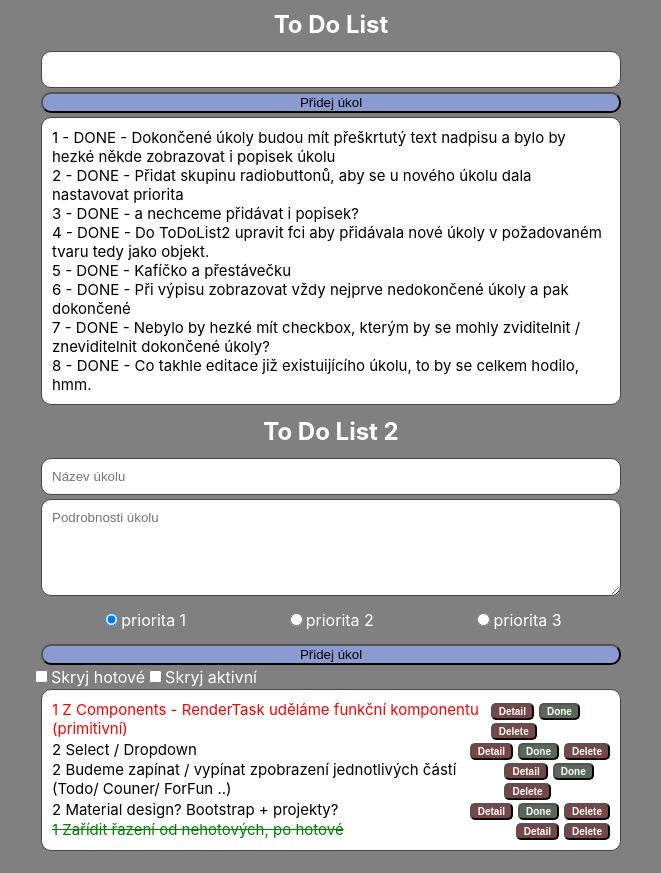
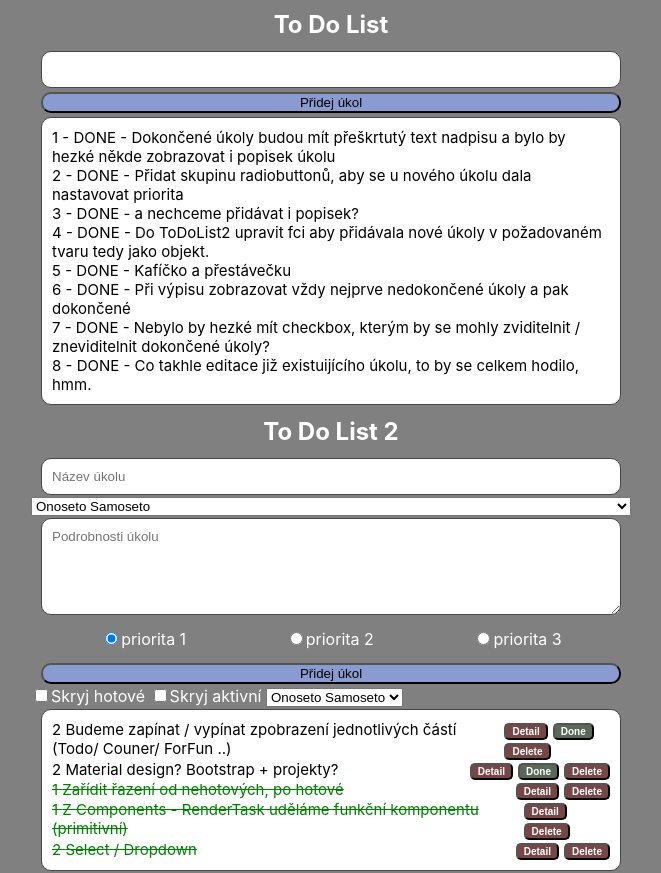
Before and after one commit to Liborias/statistikaRustuTravy, a React (Create React App) app: page / in a window 1280 px wide. Shown: the whole page, without its empty margins (309-970 px from the left). Built offline with nearby package versions, Linux system fonts and the light colour scheme.

Commit message:
Select Done

```diff
--- a/src/Components/RenderTask.js
+++ b/src/Components/RenderTask.js
@@ -1,8 +1,8 @@
 import React from "react";
 
 function RenderTask(props) {
-  const { tasks } = props;
-  const vysledneDivy = tasks.map(x => (
+  const { ukoly } = props;
+  const vysledneDivy = ukoly.map(x => (
     <div
       className={`task priority${x.priority} ${x.isDone ? "done" : ""}`}
       key={x.id}
--- a/src/Modal/Modal.js
+++ b/src/Modal/Modal.js
@@ -2,11 +2,13 @@ import React from "react";
 
 class Modal extends React.Component {
   state = {
-    inputValue: this.props.data.description
+    inputValue: this.props.data.description,
+    inputUser: this.props.data.responsible
   };
 
   render() {
     const { data, closeModal, updateDescritpion } = this.props;
+    console.log("data", data);
     return (
       <div className="modal-wrapper">
         <div className="modal-content">
@@ -16,6 +18,15 @@ class Modal extends React.Component {
             <button onClick={() => closeModal()}>X</button>
           </div>
           <div className="taskDetail">
+            <select
+              value={this.state.inputUser}
+              disabled={false} //deaktivuje prvek v tomto případě select
+              onChange={e => this.setState({ inputUser: e.target.value })}
+            >
+              <option value="user1">Libor Žák</option>
+              <option value="user2">Žíža</option>
+              <option value="user3">Onoseto Samoseto</option>
+            </select>
             <input
               className="textDetail"
               type="text"
@@ -24,7 +35,13 @@ class Modal extends React.Component {
             />
           </div>
           <button
-            onClick={() => updateDescritpion(this.state.inputValue, data.id)}
+            onClick={() =>
+              updateDescritpion(
+                this.state.inputValue,
+                this.state.inputUser,
+                data.id
+              )
+            }
           >
             Uložit
           </button>
--- a/src/ToDoList2/ToDoList2.js
+++ b/src/ToDoList2/ToDoList2.js
@@ -11,24 +11,24 @@ class ToDoList2 extends React.Component {
         isDone: true,
         priority: 1,
         description: "Nejdříve se mají řadit hotové úkoly, až za nimi hotové",
-        reponsible: null,
+        responsible: "user1",
         id: 1
       },
       {
         taskName:
           "Z Components - RenderTask uděláme funkční komponentu (primitivní)",
-        isDone: false,
+        isDone: true,
         priority: 1,
         description: "Podrobnosti úkolu",
-        reponsible: null,
+        responsible: "user1",
         id: 3
       },
       {
         taskName: "Select / Dropdown",
-        isDone: false,
+        isDone: true,
         priority: 2,
         description: "Podrobnosti úkolu",
-        reponsible: null,
+        responsible: "user3",
         id: 2
       },
       {
@@ -37,7 +37,7 @@ class ToDoList2 extends React.Component {
         isDone: false,
         priority: 2,
         description: "Podrobnosti úkolu",
-        reponsible: null,
+        responsible: "user2",
         id: 4
       },
       {
@@ -45,7 +45,7 @@ class ToDoList2 extends React.Component {
         isDone: false,
         priority: 2,
         description: "Podrobnosti úkolu",
-        reponsible: null,
+        responsible: "user2",
         id: 5
       }
     ],
@@ -56,7 +56,8 @@ class ToDoList2 extends React.Component {
     filtredTasks: [],
     doneTasks: [],
     checkBoxDone: false,
-    checkBoxUndone: false
+    checkBoxUndone: false,
+    responsibleUser: "user3"
   };
 
   renderFiltered = () => {
@@ -80,7 +81,7 @@ class ToDoList2 extends React.Component {
     //return this.renderTask(sortedTasks);
     return (
       <RenderTask
-        tasks={sortedTasks}
+        ukoly={sortedTasks}
         oznacHotovo={m => this.setDone(m)}
         smaz={m => this.remove(m)}
         ukazPodrobnosti={m => this.setState({ showModalData: m })}
@@ -145,7 +146,7 @@ class ToDoList2 extends React.Component {
   };
 
   addTask = (ukol = "", podrobnosti = "", priorita = 1) => {
-    const { tasks } = this.state;
+    const { tasks, responsibleUser } = this.state;
     // const rozsirene = tasks.concat(["se učit"]);
     //    this.setState({ tasks: rozsirene });
     const newTask = {
@@ -153,20 +154,26 @@ class ToDoList2 extends React.Component {
       isDone: false,
       priority: priorita,
       description: podrobnosti,
-      reponsible: null,
+      responsible: responsibleUser,
       //id: Math.round(Math.random()*10000) //generuje náhodá čísl (Jiřinčin způsob)
       id: new Date()
     };
     const copyTasks = [...tasks, newTask]; // tři tečky jsou příkaz k vytvoření kopie z tasks
     //copyTasks.push("uuuu");
-    this.setState({ tasks: copyTasks, inputValue: "" }); //tohle nejen přepíše pole s úkoly za nové, ale i promaže řádek inputu
+    this.setState({
+      tasks: copyTasks,
+      inputValue: "",
+      podrobnosti: "",
+      responsibleUser: "user3",
+      priorita: 1
+    }); //tohle nejen přepíše pole s úkoly za nové, ale i promaže řádek inputu
   };
 
-  updateDescritpion = (newDesc, editedId) => {
+  updateDescritpion = (newDesc, newUser, editedId) => {
     const { tasks } = this.state;
     const tasksUpdated = tasks.map(x => {
       if (x.id === editedId) {
-        return { ...x, description: newDesc };
+        return { ...x, responsible: newUser, description: newDesc };
       }
       return x;
     });
@@ -192,6 +199,14 @@ class ToDoList2 extends React.Component {
             onChange={e => this.setState({ inputValue: e.target.value })} //e se používá, protože tím písmenem začíná event (je to ustálené), target je označní vstupu (input) a value je jeden z atributů inputu
             value={inputValue}
           />
+          <select
+            value={this.state.responsibleUser}
+            onChange={e => this.setState({ responsibleUser: e.target.value })}
+          >
+            <option value="user1">Libor Žák</option>
+            <option value="user2">Žíža</option>
+            <option value="user3">Onoseto Samoseto</option>
+          </select>
           <textarea
             placeholder="Podrobnosti úkolu"
             className="textField"
@@ -233,19 +248,21 @@ class ToDoList2 extends React.Component {
               <label htmlFor="priorita_3">priorita 3</label>
             </div>
           </div>
+
           <button
             className="addTaskButton"
             onClick={() => this.addTask(inputValue, podrobnosti, priorita)}
           >
             Přidej úkol
           </button>
+
           <div>
             <input
               type="checkbox"
               checked={this.state.checkBoxDone}
               onChange={e => this.setState({ checkBoxDone: e.target.checked })}
             />
-            <label htmlFor="filterDone">Skryj hotové</label>
+            <label htmlFor="filterDone">Skryj hotové </label>
             <input
               type="checkbox"
               checked={this.state.checkBoxUndone}
@@ -253,7 +270,14 @@ class ToDoList2 extends React.Component {
                 this.setState({ checkBoxUndone: e.target.checked })
               }
             />
-            <label htmlFor="filterUnone">Skryj aktivní</label>
+            <label htmlFor="filterUnone">Skryj aktivní </label>
+            <select>
+              <option value="user1">Libor Žák</option>
+              <option value="user2">Žíža</option>
+              <option value="user3" selected>
+                Onoseto Samoseto
+              </option>
+            </select>
           </div>
           <div className="tasksList">{this.renderFiltered()}</div>
         </div>
@@ -262,9 +286,10 @@ class ToDoList2 extends React.Component {
           <Modal
             data={showModalData}
             closeModal={() => this.setState({ showModalData: undefined })}
-            updateDescritpion={(newDesc, editedId) =>
-              this.updateDescritpion(newDesc, editedId)
-            }
+            updateDescritpion={(newDesc, newUser, editedId) => {
+              this.updateDescritpion(newDesc, newUser, editedId);
+              console.log(newUser, newDesc, editedId);
+            }}
           />
         )}
       </div>
```
